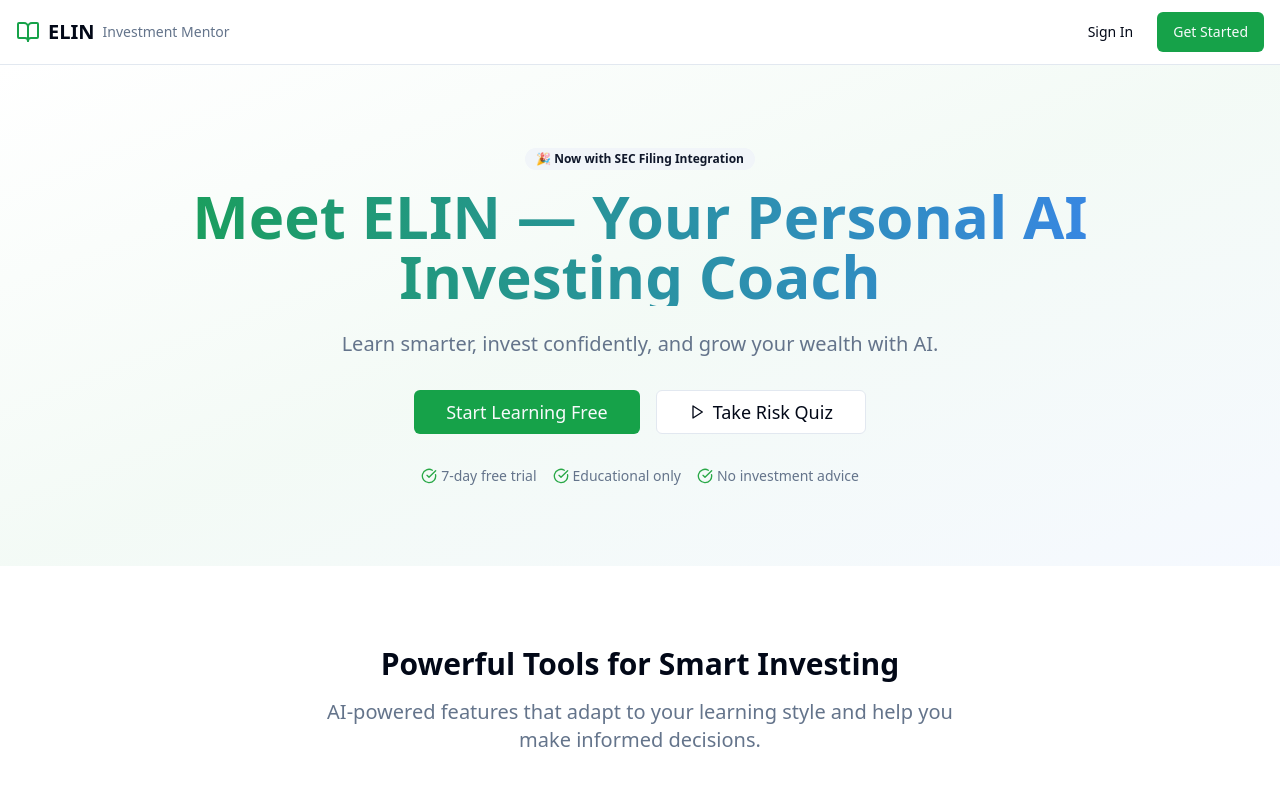
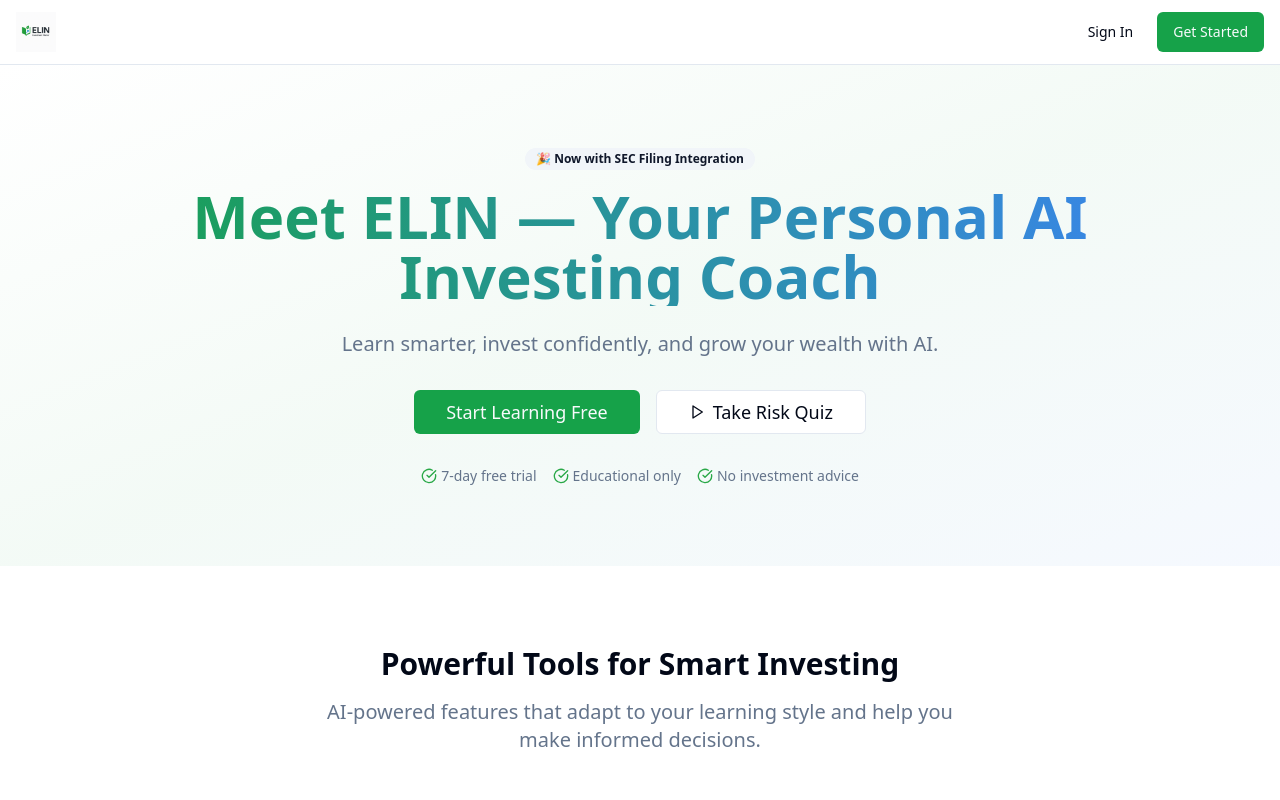
Before and after one commit to 3snoopi19/elin-learn-invest, a React (Vite) app: page / in a window 1280 px wide. Shown: the top 800 px of the page. Built offline with nearby package versions, Linux system fonts and the light colour scheme.

Commit message:
Update ELIN logo
Use the provided logo as the main logo for ELIN, ensuring it fits well within the application's design.

```diff
--- a/src/components/layout/Header.tsx
+++ b/src/components/layout/Header.tsx
@@ -46,10 +46,13 @@ export const Header = () => {
     <header className="border-b bg-background/95 backdrop-blur supports-[backdrop-filter]:bg-background/60">
       <div className="container mx-auto px-4 h-16 flex items-center justify-between">
         {/* Logo */}
-        <div className="flex items-center space-x-2">
-          <BookOpen className="h-6 w-6 text-primary" />
-          <span className="font-bold text-xl">ELIN</span>
-          <span className="text-sm text-muted-foreground hidden sm:block">Investment Mentor</span>
+        <div className="flex items-center">
+          <img
+            src="/lovable-uploads/6cada02d-ba67-4343-b8ae-c10bef76a152.png"
+            alt="ELIN Investment Mentor"
+            className="h-10 w-auto cursor-pointer"
+            onClick={() => navigate('/')}
+          />
         </div>
 
         {/* Desktop Navigation */}
```
Also changed, not shown: public/lovable-uploads/6cada02d-ba67-4343-b8ae-c10bef76a152.png (added).
